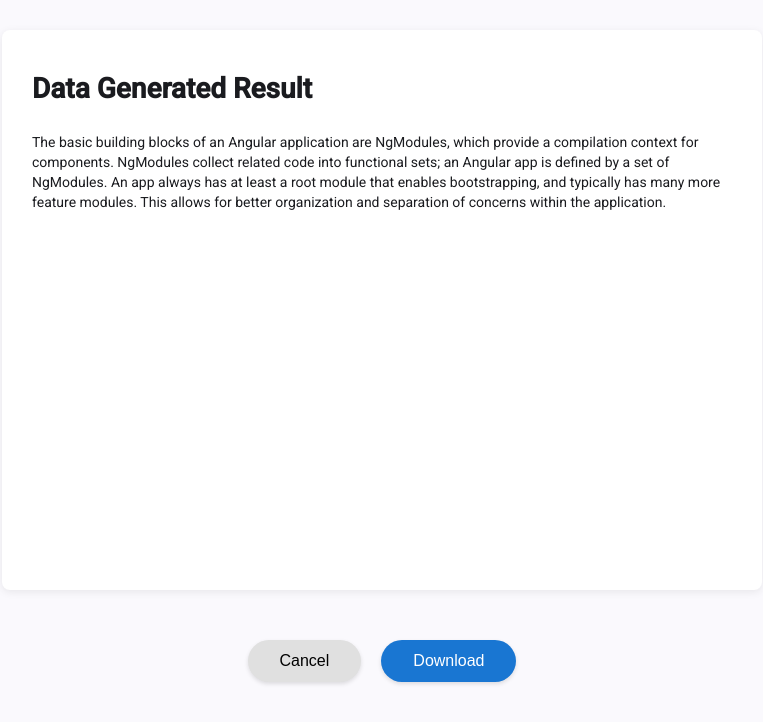
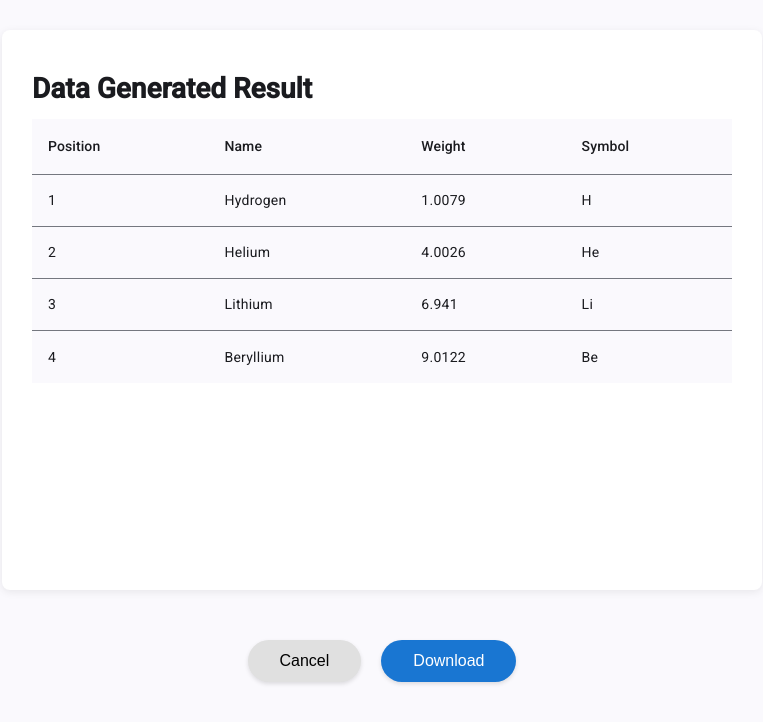
Before and after one commit to kkylasim/capstone-tm, an Angular app in the folder app/: page /end in a window 1280 px wide. Shown: the top 722 px of the page, without its empty margins (258-1021 px from the left). Built offline with nearby package versions, Linux system fonts and the light colour scheme.

Commit message:
feat: add table to data generated page

```diff
--- a/app/src/app/end-page/end-page.html
+++ b/app/src/app/end-page/end-page.html
@@ -1,11 +1,18 @@
 <div class="content">
     <div class="result-container">
         <h1>Data Generated Result</h1>
-        <div class="result-scroll">
-          <p>
-            {{ dataGenerated }}
-          </p>
-        </div>
+        <table mat-table [dataSource]="dataSource" class="mat-elevation-z8">
+
+        <!-- Dynamic Columns -->
+        <ng-container *ngFor="let column of displayedColumns" [matColumnDef]="column">
+          <th mat-header-cell *matHeaderCellDef>{{ column | titlecase }}</th>
+          <td mat-cell *matCellDef="let element">{{ element[column] }}</td>
+        </ng-container>
+
+        <!-- Header and Row definitions -->
+        <tr mat-header-row *matHeaderRowDef="displayedColumns"></tr>
+        <tr mat-row *matRowDef="let row; columns: displayedColumns;"></tr>
+      </table>
     </div>
     <div class="button-container">
         <button class="cancel-btn" (click)="onCancel()">Cancel</button>
--- a/app/src/app/end-page/end-page.scss
+++ b/app/src/app/end-page/end-page.scss
@@ -45,3 +45,9 @@
     background: #e0e0e0;
     color: #000;
   }
+
+
+table {
+  width: 60%;
+  margin-top: 20px;
+}
--- a/app/src/app/end-page/end-page.ts
+++ b/app/src/app/end-page/end-page.ts
@@ -1,16 +1,26 @@
 import { Component } from '@angular/core';
 import { Router } from '@angular/router';
+import { CommonModule } from '@angular/common';
+import { MatButtonModule } from '@angular/material/button';
+import { MatTableModule } from '@angular/material/table';
 
 @Component({
   selector: 'app-end-page',
-  imports: [],
+  imports: [CommonModule, MatButtonModule, MatTableModule],
   templateUrl: './end-page.html',
   styleUrl: './end-page.scss'
 })
 export class EndPage {
   constructor(private router: Router) {}
 
-  dataGenerated = "The basic building blocks of an Angular application are NgModules, which provide a compilation context for components. NgModules collect related code into functional sets; an Angular app is defined by a set of NgModules. An app always has at least a root module that enables bootstrapping, and typically has many more feature modules. This allows for better organization and separation of concerns within the application."
+  displayedColumns: string[] = ['position', 'name', 'weight', 'symbol'];
+
+  dataSource = [
+    { position: 1, name: 'Hydrogen', weight: 1.0079, symbol: 'H' },
+    { position: 2, name: 'Helium', weight: 4.0026, symbol: 'He' },
+    { position: 3, name: 'Lithium', weight: 6.941, symbol: 'Li' },
+    { position: 4, name: 'Beryllium', weight: 9.0122, symbol: 'Be' },
+  ];
 
   onDownload() {
     console.log("Downloading data...");
```
